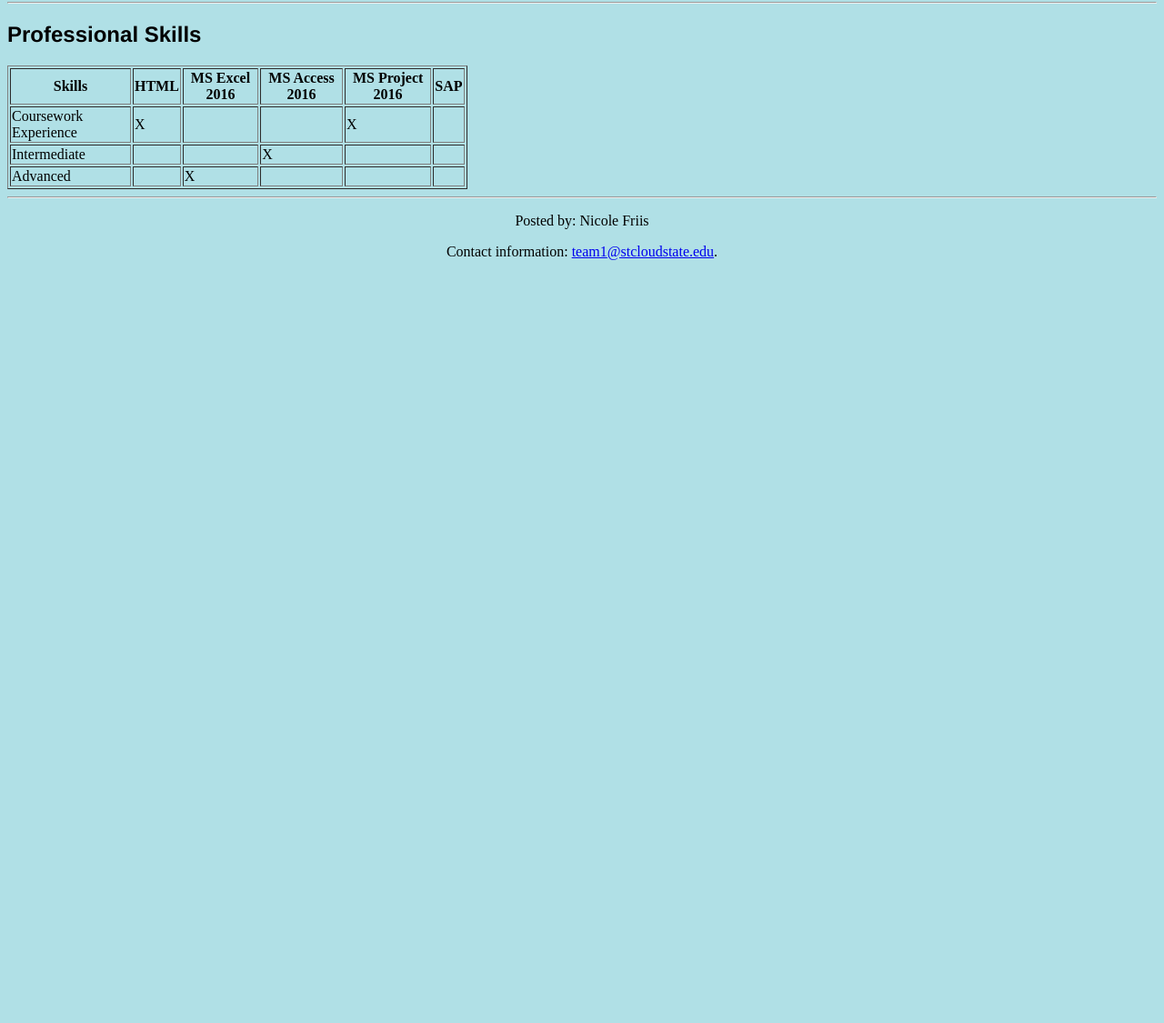
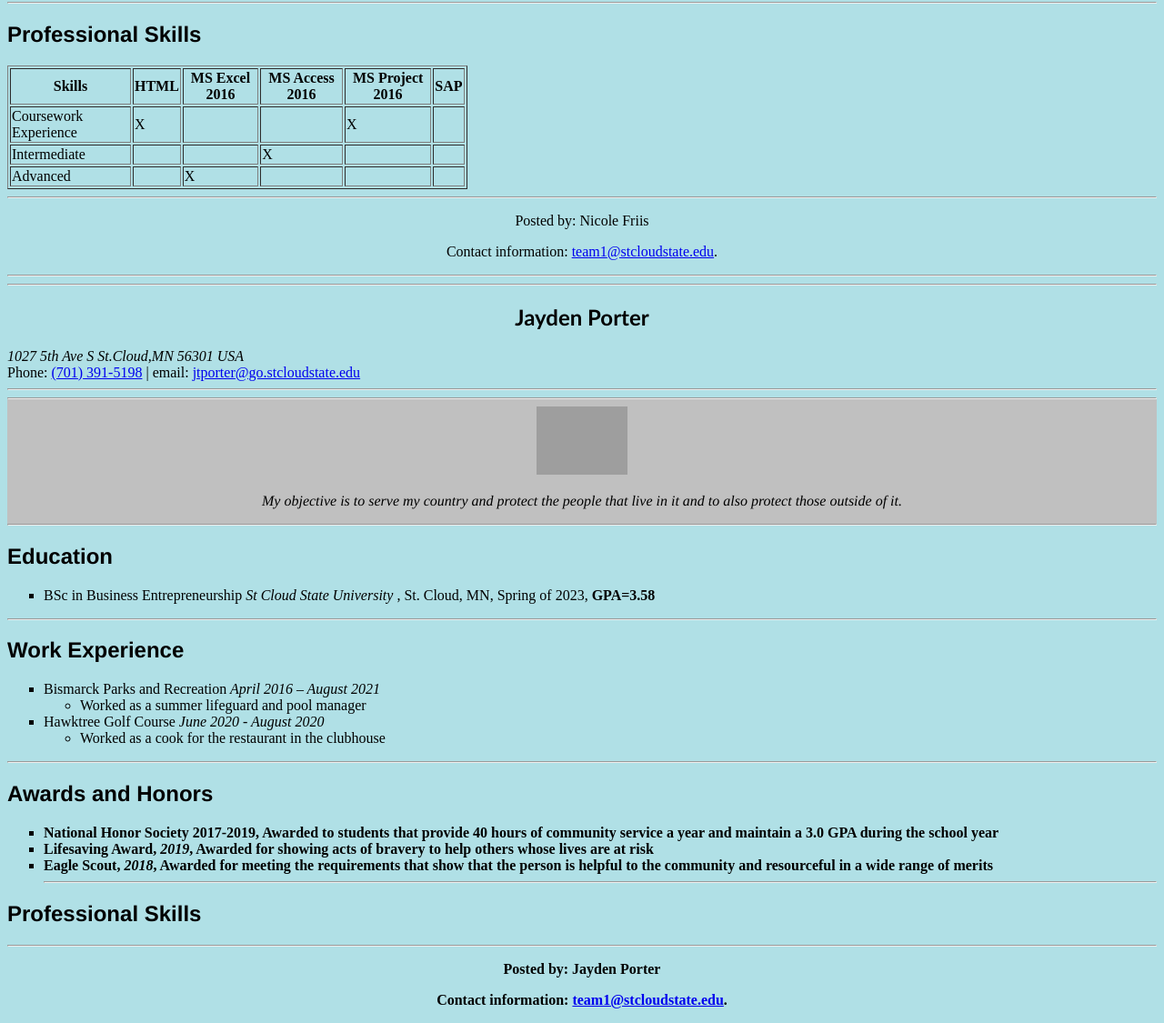
Before and after one commit to nmfriis/nmfriis.github.io, a plain HTML site: page index.html in a window 1280 px wide. Shown: the part 817-1942 px from the top of the page at 91% size. Before the commit the page ends 1119 px from the top, so only its background shows below. Drawn offline with Linux system fonts and the light colour scheme; grey boxes are pictures that could not be loaded.

Commit message:
Update index.html

```diff
--- a/index.html
+++ b/index.html
@@ -116,4 +116,72 @@
 				<p align="center">Contact information: <a href="mailto:team1@stcloudstate.edu"> team1@stcloudstate.edu</a>.</p>
 
 			</footer>
+		<hr>
+		<hr>
+	<h2 style="font-family:Calibri;" align="center">Jayden Porter</h2>
+			<address>
+				1027 5th Ave S St.Cloud,MN 56301 USA
+			</address>
+		Phone: <a href="tel:7013915198 ">(701) 391-5198</a> |  email: <a href="mailto:jtporter@go.stcloudstate.edu"> jtporter@go.stcloudstate.edu </a>
+			<hr>
+		</div>
+	<div id="main1">
+
+		<div style="background-color:#C0C0C0" align="center">
+		<hr>
+			<img src="https://scsuhuskies.com/images/2021/10/27/Porter_Jayden.jpg" alt="Jayden's Photo" width="100">
+			<p style="font-family:Times;"> <i> My objective is to serve my country and protect the people that live in it and to also protect those outside of it. </i></p>
+
+		<hr>
+				</div>
+				</div>
+					<div id="details1" align="left">
+				<h2 style="font-family:Helvetica;"> Education </h2>
+				<ul style="list-style-type:square;">
+				<li>BSc in Business Entrepreneurship<i> St Cloud State University </i>, St. Cloud, MN, Spring of 2023, <b> GPA=3.58 </b></li>
+				</ul>
+
+			<hr>
+
+				<div align="left">
+					<h2 style="font-family:Helvetica;"> Work Experience </h2>
+				<ul style="list-style-type:square;">
+					<li>Bismarck Parks and Recreation<i> April 2016 – August 2021 </i></li>
+					<ul>
+						<li>Worked as a summer lifeguard and pool manager</li>
+					</ul>
+						<li> Hawktree Golf Course <i> June 2020 - August 2020 </i></li>
+						<ul>
+					<li>Worked as a cook for the restaurant in the clubhouse </li>
+						</ul>
+
+					</ul>
+				<hr>
+
+				</div>
+
+
+				<div align="left">
+					<h2 style="font-family:Helvetica;"> Awards and Honors </h2>
+					<ul style="list-style-type:square">
+							<li><b>National Honor Society 2017-2019</i>, Awarded to students that provide 40 hours of community service a year and maintain a 3.0 GPA during the school year</li>
+							<li><b> Lifesaving Award</b>, <i> 2019</i>, Awarded for showing acts of bravery to help others whose lives are at risk</li>
+							<li><b> Eagle Scout</b>, <i>2018</i>, Awarded for meeting the requirements that show that the person is helpful to the community and resourceful in a wide range of merits</li>
+
+
+				<hr>
+				</div>
+				<div align="left">
+			<h2 style="font-family:Helvetica;"> Professional Skills </h2>
+				<hr>
+				</div>
+				</div>
+
+				</div>
+				<footer>
+					<p align="center">Posted by: Jayden Porter</p>
+					<p align="center">Contact information: <a href="mailto:team1@stcloudstate.edu"> team1@stcloudstate.edu</a>.</p>
+
+				</footer>
+
 	  </body></html>
```
